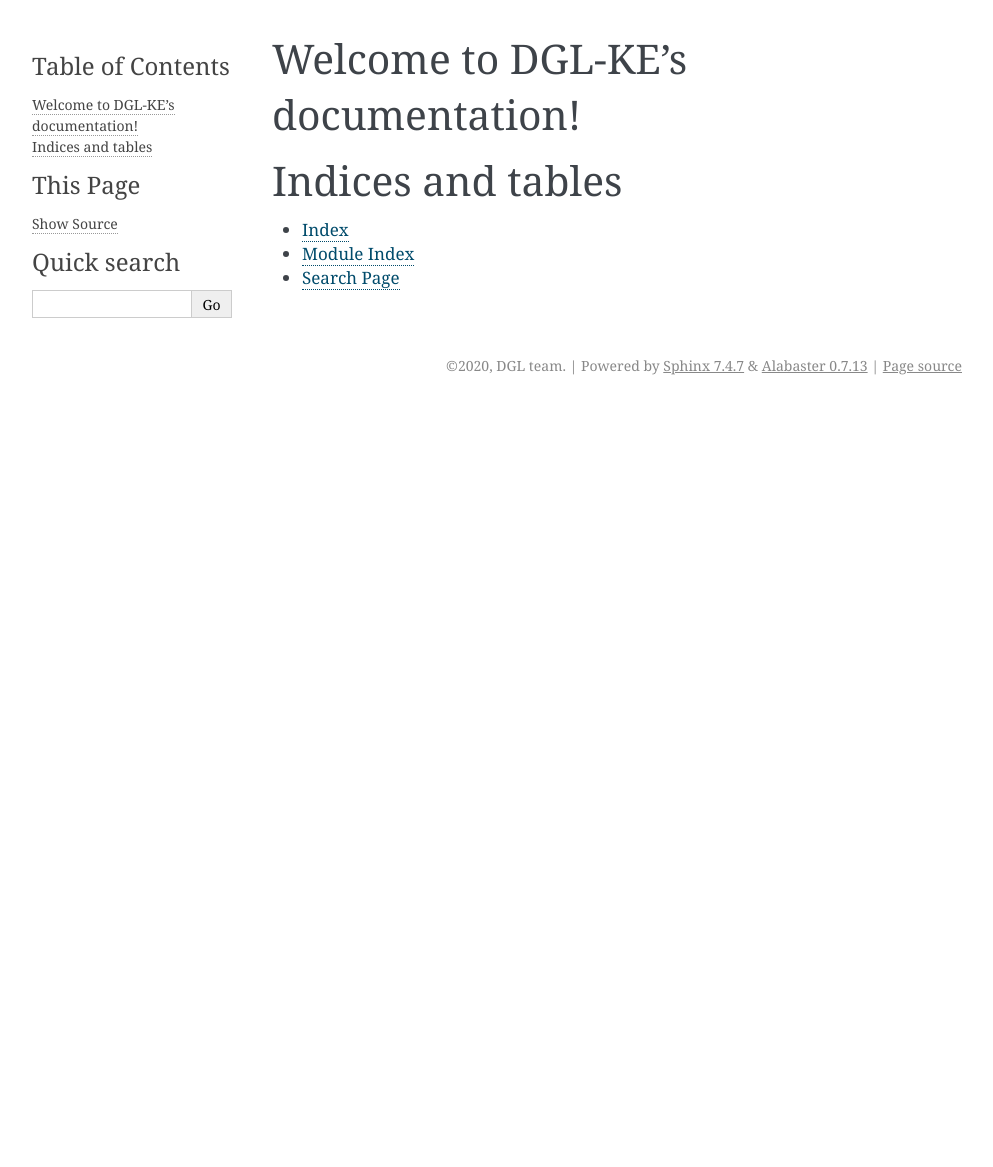
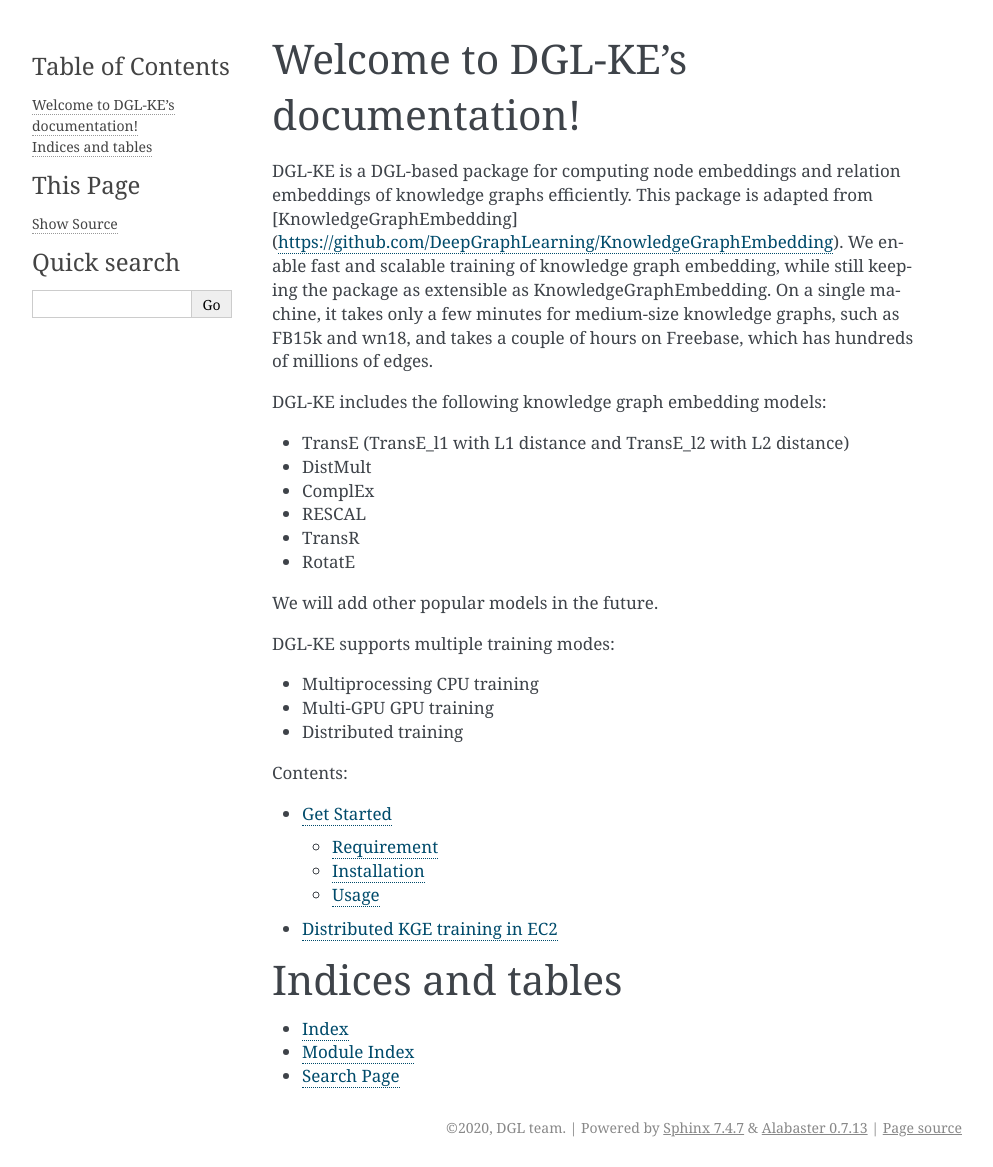
Before and after one commit to awslabs/dgl-ke, a Sphinx documentation site: the page built from docs/source/index.rst, in a window 1280 px wide. Shown: the whole page, without its empty margins (148-1141 px from the left). Built offline with Sphinx 7.4.7, drawn with Linux system fonts in a browser that asks for light colours; before the commit the page ends 900 px from its top, so only the background shows below that.

Commit message:
add actual docs.

```diff
--- a/docs/source/index.rst
+++ b/docs/source/index.rst
@@ -6,10 +6,37 @@
 Welcome to DGL-KE's documentation!
 ==================================
 
+DGL-KE is a DGL-based package for computing node embeddings and relation embeddings
+of knowledge graphs efficiently. This package is adapted from
+[KnowledgeGraphEmbedding](https://github.com/DeepGraphLearning/KnowledgeGraphEmbedding).
+We enable fast and scalable training of knowledge graph embedding, while still keeping
+the package as extensible as KnowledgeGraphEmbedding. On a single machine, it takes
+only a few minutes for medium-size knowledge graphs, such as FB15k and wn18, and
+takes a couple of hours on Freebase, which has hundreds of millions of edges.
+
+DGL-KE includes the following knowledge graph embedding models:
+
+* TransE (TransE_l1 with L1 distance and TransE_l2 with L2 distance)
+* DistMult
+* ComplEx
+* RESCAL
+* TransR
+* RotatE
+
+We will add other popular models in the future.
+
+DGL-KE supports multiple training modes:
+
+* Multiprocessing CPU training
+* Multi-GPU GPU training
+* Distributed training
+
 .. toctree::
    :maxdepth: 2
    :caption: Contents:
 
+   /get_started
+   /ec2
 
 
 Indices and tables
```
Also changed, not shown: docs/source/ec2.rst (added, +104 -0 lines), docs/source/get_started.rst (added, +171 -0 lines).
